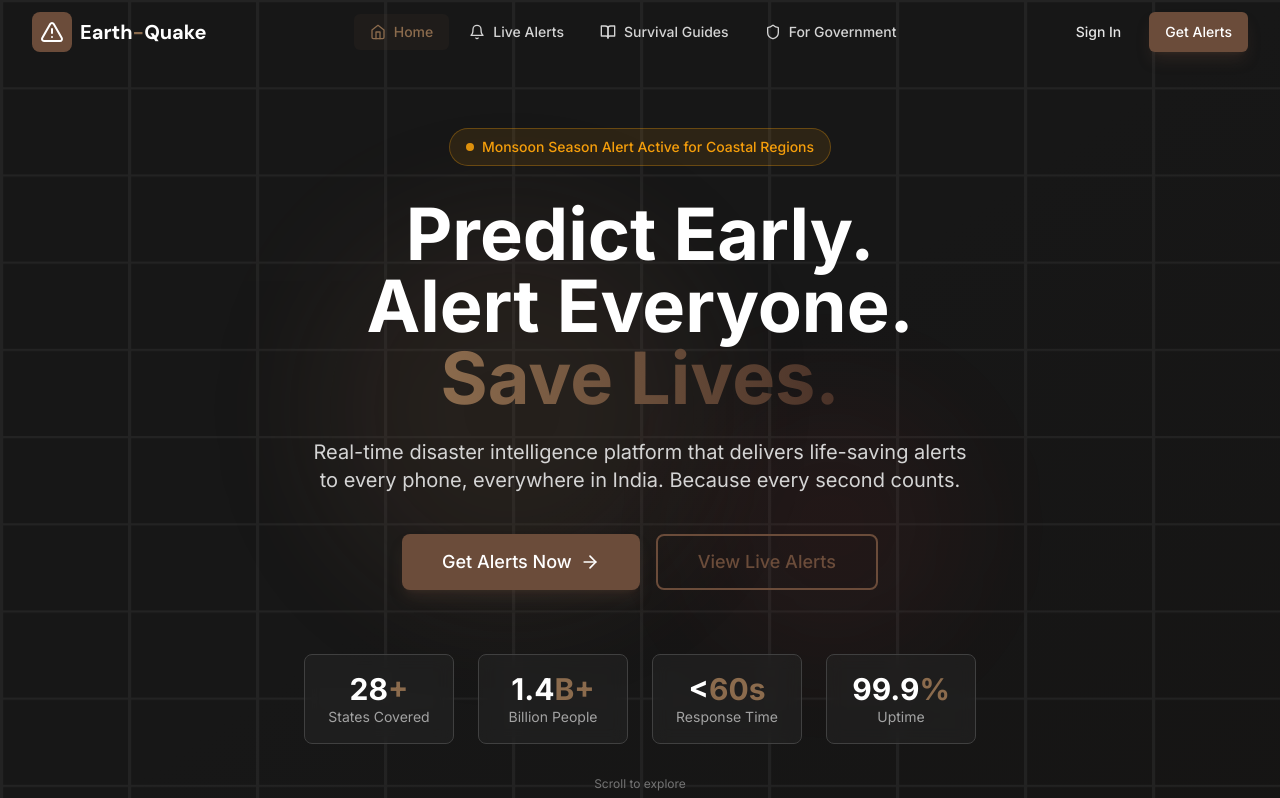
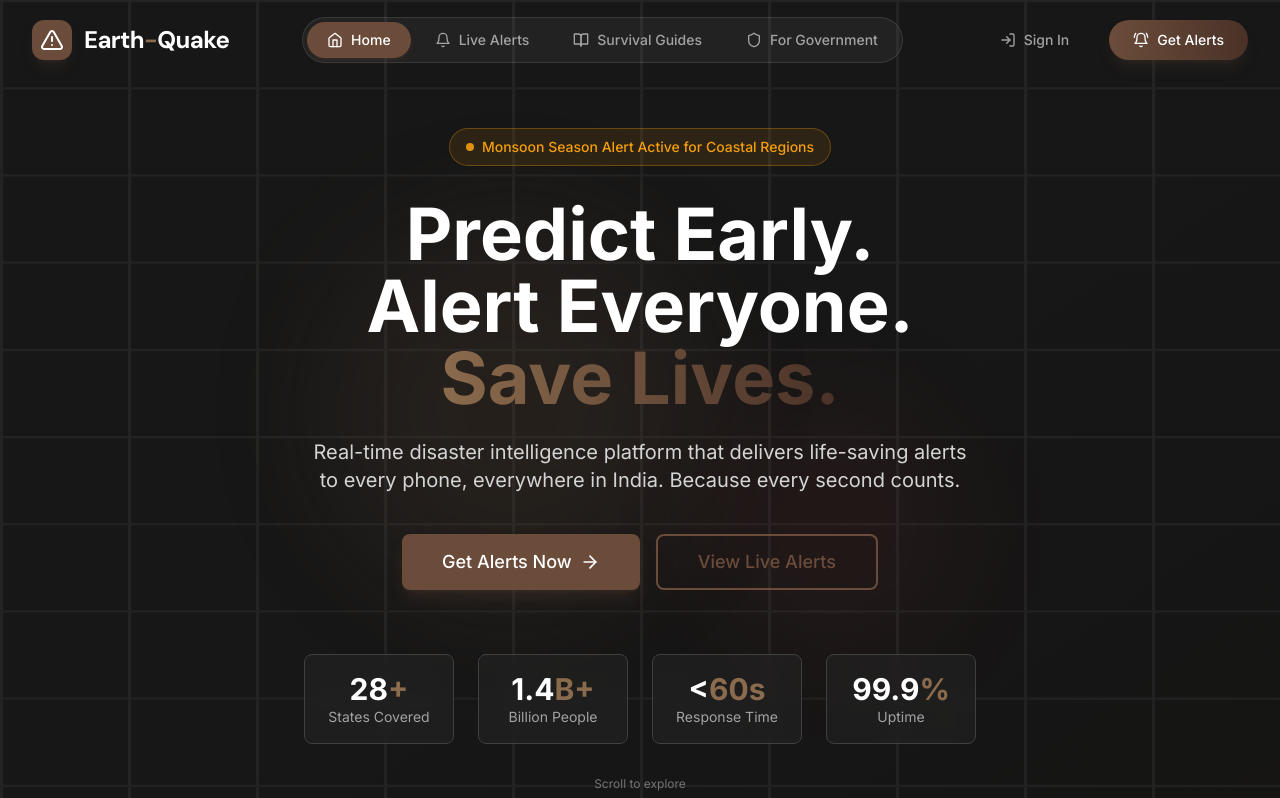
Before and after one commit to Atharvkulshrestha08/Earth-Quake, a Next.js app: page / in a window 1280 px wide. Shown: the top 798 px of the page. Built offline with nearby package versions, Linux system fonts and the light colour scheme.

Commit message:
fix(ui): resolve navbar cta overlap and upgrade to premium glassmorphic design

```diff
--- a/src/components/layout/navbar.tsx
+++ b/src/components/layout/navbar.tsx
@@ -16,6 +16,8 @@ import {
   Users,
   Settings,
   LogOut,
+  LogIn,
+  BellRing,
 } from "lucide-react";
 
 const navigation = [
@@ -41,26 +43,26 @@ export function Navbar() {
   return (
     <header
       className={cn(
-        "fixed top-0 left-0 right-0 z-50 transition-all duration-300",
-        (isScrolled || isOpen)
-          ? "bg-neutral-900/95 backdrop-blur-md border-b border-neutral-800"
+        "fixed top-0 left-0 right-0 z-50 transition-all duration-500",
+        isScrolled || isOpen
+          ? "bg-neutral-900/80 backdrop-blur-xl border-b border-white/10 shadow-2xl shadow-black/50"
           : "bg-transparent"
       )}
     >
       <nav className="max-w-7xl mx-auto px-4 sm:px-6 lg:px-8">
-        <div className="flex items-center justify-between h-16">
+        <div className="flex items-center justify-between h-20">
           {/* Logo */}
-          <Link href="/" className="flex items-center gap-2">
-            <div className="w-10 h-10 bg-primary-500 rounded-lg flex items-center justify-center">
+          <Link href="/" className="flex items-center gap-3 group">
+            <div className="w-10 h-10 bg-primary-500 rounded-xl flex items-center justify-center transition-transform group-hover:scale-110 group-active:scale-95 shadow-lg shadow-primary-500/20">
               <AlertTriangle className="w-6 h-6 text-white" />
             </div>
-            <span className="font-heading font-bold text-xl text-white">
-              Earth<span className="text-primary-400">-</span>Quake
+            <span className="font-heading font-bold text-2xl text-white tracking-tight">
+              Earth<span className="text-primary-400 group-hover:text-primary-300 transition-colors">-</span>Quake
             </span>
           </Link>
 
           {/* Desktop Navigation */}
-          <div className="hidden md:flex items-center gap-1">
+          <div className="hidden md:flex items-center gap-1 bg-white/5 p-1 rounded-full border border-white/10">
             {navigation.map((item) => {
               const Icon = item.icon;
               const isActive = pathname === item.href;
@@ -69,10 +71,10 @@ export function Navbar() {
                   key={item.name}
                   href={item.href}
                   className={cn(
-                    "flex items-center gap-2 px-4 py-2 rounded-md text-sm font-medium transition-colors",
+                    "flex items-center gap-2 px-5 py-2 rounded-full text-sm font-medium transition-all duration-300",
                     isActive
-                      ? "text-primary-400 bg-primary-500/10"
-                      : "text-neutral-300 hover:text-white hover:bg-neutral-800"
+                      ? "text-white bg-primary-500 shadow-md shadow-primary-500/20"
+                      : "text-neutral-400 hover:text-white hover:bg-white/10"
                   )}
                 >
                   <Icon className="w-4 h-4" />
@@ -83,19 +85,25 @@ export function Navbar() {
           </div>
 
           {/* Desktop CTA */}
-          <div className="hidden md:flex items-center gap-3">
-            <Button variant="ghost" asChild>
-              <Link href="/login">Sign In</Link>
+          <div className="hidden md:flex items-center gap-4">
+            <Button variant="ghost" asChild className="text-neutral-400 hover:text-white hover:bg-white/5 gap-2 px-6 rounded-full">
+              <Link href="/login">
+                <LogIn className="w-4 h-4" />
+                <span>Sign In</span>
+              </Link>
             </Button>
-            <Button asChild>
-              <Link href="/register">Get Alerts</Link>
+            <Button asChild className="bg-gradient-to-r from-primary-500 to-primary-600 hover:from-primary-600 hover:to-primary-700 shadow-lg shadow-primary-500/20 px-6 py-2.5 rounded-full gap-2 transition-all duration-300 hover:translate-y-[-2px] active:translate-y-[0px]">
+              <Link href="/register">
+                <BellRing className="w-4 h-4" />
+                <span>Get Alerts</span>
+              </Link>
             </Button>
           </div>
 
           {/* Mobile Menu Button */}
           <button
             onClick={() => setIsOpen(!isOpen)}
-            className="md:hidden p-2 rounded-md text-neutral-300 hover:text-white hover:bg-neutral-800"
+            className="md:hidden p-3 rounded-xl bg-white/5 border border-white/10 text-neutral-300 hover:text-white transition-all"
             aria-label="Toggle menu"
           >
             {isOpen ? <X className="w-6 h-6" /> : <Menu className="w-6 h-6" />}
@@ -104,8 +112,8 @@ export function Navbar() {
 
         {/* Mobile Menu */}
         {isOpen && (
-          <div className="md:hidden py-4 border-t border-neutral-800 bg-neutral-900/95 backdrop-blur-md">
-            <div className="flex flex-col gap-2">
+          <div className="md:hidden py-6 border-t border-white/5 animate-in fade-in slide-in-from-top-4 duration-300">
+            <div className="flex flex-col gap-3">
               {navigation.map((item) => {
                 const Icon = item.icon;
                 const isActive = pathname === item.href;
@@ -115,23 +123,29 @@ export function Navbar() {
                     href={item.href}
                     onClick={() => setIsOpen(false)}
                     className={cn(
-                      "flex items-center gap-3 px-4 py-3 rounded-md text-sm font-medium transition-colors",
+                      "flex items-center gap-4 px-4 py-4 rounded-2xl text-base font-semibold transition-all",
                       isActive
-                        ? "text-primary-400 bg-primary-500/10"
-                        : "text-neutral-300 hover:text-white hover:bg-neutral-800"
+                        ? "text-white bg-primary-500/20 border border-primary-500/30"
+                        : "text-neutral-400 hover:text-white hover:bg-white/5"
                     )}
                   >
-                    <Icon className="w-5 h-5" />
+                    <Icon className="w-5 h-5 text-primary-400" />
                     {item.name}
                   </Link>
                 );
               })}
-              <div className="flex flex-col gap-2 mt-4 pt-4 border-t border-neutral-800">
-                <Button variant="outline" asChild className="w-full">
-                  <Link href="/login">Sign In</Link>
+              <div className="flex flex-col gap-3 mt-6 pt-6 border-t border-white/5">
+                <Button variant="outline" asChild className="w-full h-14 rounded-2xl border-white/10 text-white bg-white/5 hover:bg-white/10 text-lg">
+                  <Link href="/login" onClick={() => setIsOpen(false)}>
+                    <LogIn className="w-5 h-5 mr-3" />
+                    Sign In
+                  </Link>
                 </Button>
-                <Button asChild className="w-full">
-                  <Link href="/register">Get Alerts</Link>
+                <Button asChild className="w-full h-14 rounded-2xl bg-gradient-to-r from-primary-500 to-primary-600 text-lg font-bold shadow-xl shadow-primary-500/20 border-none">
+                  <Link href="/register" onClick={() => setIsOpen(false)}>
+                    <BellRing className="w-5 h-5 mr-3" />
+                    Get Alerts
+                  </Link>
                 </Button>
               </div>
             </div>
@@ -141,6 +155,7 @@ export function Navbar() {
     </header>
   );
 }
+
 
 export function AdminNavbar() {
   const pathname = usePathname();
```
